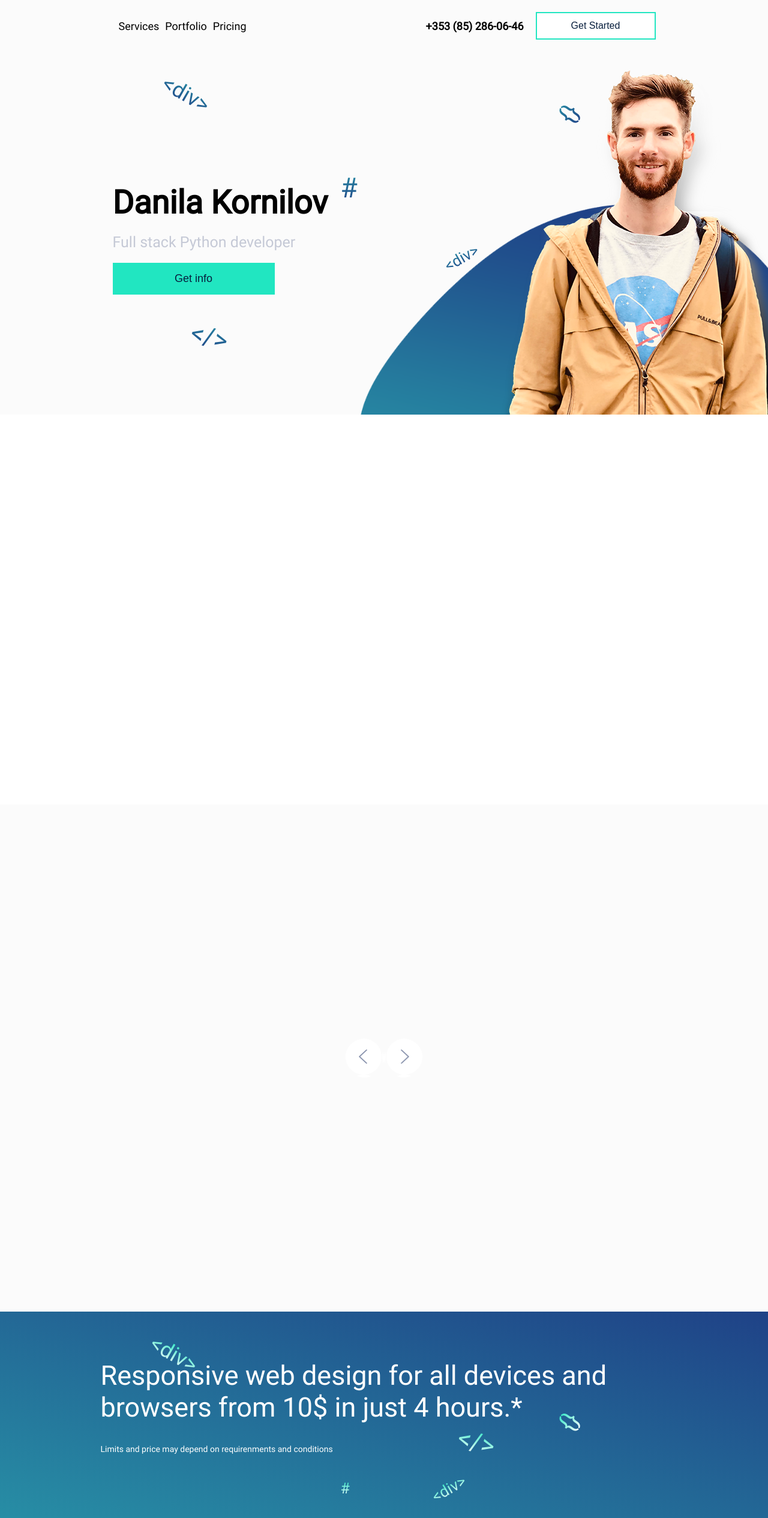
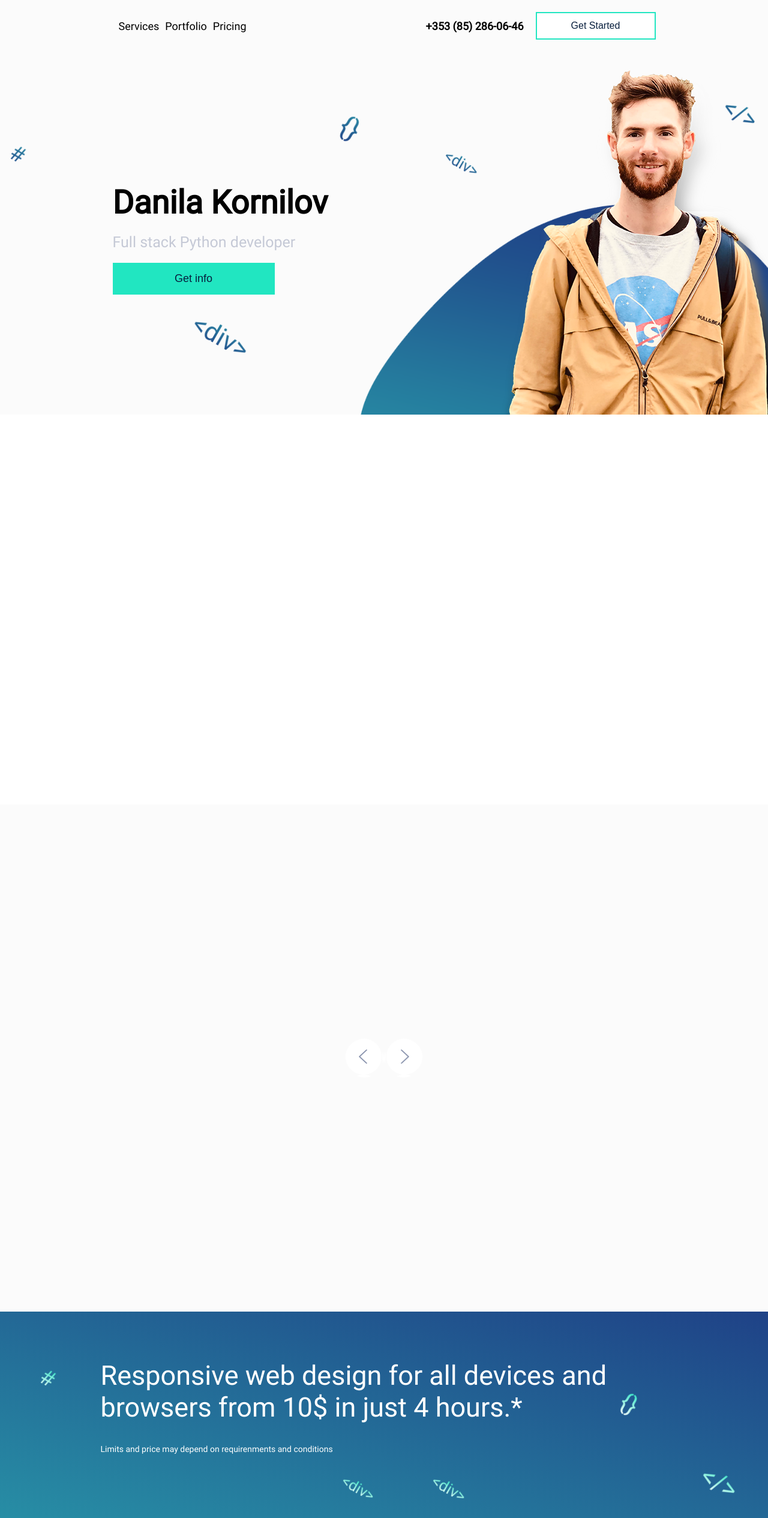
Before and after one commit to ckreandeal/diploma_web_coding, a plain HTML site: page index.html in a window 1280 px wide. Shown: the top 2530 px of the page at 60% size. Drawn offline with nearby package versions, Linux system fonts and the light colour scheme.

Commit message:
--upd elements css

```diff
--- a/css/elements.css
+++ b/css/elements.css
@@ -1,197 +1,123 @@
 @keyframes elementsScale {
-  0% {
-    transform: scale(0);
+  from {
+    transform: scale(0) ;
   }
-  100% {
-    transform: scale(1);
+  to {
+    transform: scale(1) rotate(30deg);
   }
 }
 
-
-.elements {
-
+.elements__item {
+  animation: elementsScale 2s ease-in-out 1;
+  animation-fill-mode: forwards;
+  background: -webkit-linear-gradient(#278ea5, #1f4287);
+  position: absolute;
 }
 
-
-.main-block .elements__div {
-  animation: 2s ease 0s 1 elementsScale;
-  font-size: 24px;
+.main-block .elements__item {
   background: -webkit-linear-gradient(#278ea5, #1f4287);
   -webkit-background-clip: text;
   -webkit-text-fill-color: transparent;
-  position: absolute;
+}
+
+.pricing .elements__item {
+  background: -webkit-linear-gradient(#21e6c1, #fff);
+  -webkit-background-clip: text;
+  -webkit-text-fill-color: transparent;
+}
+
+.main-block .elements__item--1 {
+  font-size: 24px;
   left: 50px;
   top: 80px;
-  -webkit-transform: rotate(30deg);
-     -moz-transform: rotate(30deg);
-      -ms-transform: rotate(30deg);
-       -o-transform: rotate(30deg);
-          transform: rotate(30deg);
 }
 
-.main-block .elements__div2 {
-  animation: 2s ease 0s 1 elementsScale;
+.main-block .elements__item--2 {
   font-size: 14px;
-  background: -webkit-linear-gradient(#278ea5, #1f4287);
-  -webkit-background-clip: text;
-  -webkit-text-fill-color: transparent;
-  position: absolute;
   right: 20px;
   top: 150px;
-  -webkit-transform: rotate(-30deg);
-     -moz-transform: rotate(-30deg);
-      -ms-transform: rotate(-30deg);
-       -o-transform: rotate(-30deg);
-          transform: rotate(-30deg);
 }
 
-.main-block .elements__slash {
-  animation: 2s ease 0s 1 elementsScale;
+.main-block .elements__item--3 {
   font-size: 22px;
-  background: -webkit-linear-gradient(#278ea5, #1f4287);
-  -webkit-background-clip: text;
-  -webkit-text-fill-color: transparent;
-  position: absolute;
   left: 30px;
-  top: 150px;
-  -webkit-transform: rotate(15deg);
-     -moz-transform: rotate(15deg);
-      -ms-transform: rotate(15deg);
-       -o-transform: rotate(15deg);
-          transform: rotate(15deg);
+  top: 200px;
 }
 
-.main-block .elements__braces {
-  animation: 2s ease 0s 1 elementsScale;
+.main-block .elements__item--4 {
   font-size: 18px;
-  background: -webkit-linear-gradient(#278ea5, #1f4287);
-  -webkit-background-clip: text;
-  -webkit-text-fill-color: transparent;
-  position: absolute;
   right: 150px;
   top: 60px;
-  -webkit-transform: rotate(-55deg);
-     -moz-transform: rotate(-55deg);
-      -ms-transform: rotate(-55deg);
-       -o-transform: rotate(-55deg);
-          transform: rotate(-55deg);
 }
-.main-block .elements__number {
-  animation: 2s ease 0s 1 elementsScale;
+
+.main-block .elements__item--5 {
   font-size: 23px;
-  background: -webkit-linear-gradient(#278ea5, #1f4287);
-  -webkit-background-clip: text;
-  -webkit-text-fill-color: transparent;
-  position: absolute;
-  left: 280px;
-  top: 110px;
+  left: 300px;
+  top: 60px;
 }
 
 .pricing .elements {
   display: none;
 }
 
-.pricing .elements__div {
-  animation: 2s ease 0s 1 elementsScale;
+.pricing .elements__item--1 {
   font-size: 36px;
-  background: -webkit-linear-gradient(#21e6c1, #fff);
-  -webkit-background-clip: text;
-  -webkit-text-fill-color: transparent;
-  position: absolute;
   left: 100px;
   top: 50px;
-  -webkit-transform: rotate(30deg);
-     -moz-transform: rotate(30deg);
-      -ms-transform: rotate(30deg);
-       -o-transform: rotate(30deg);
-          transform: rotate(30deg);
 }
 
-.pricing .elements__div2 {
-  animation: 2s ease 0s 1 elementsScale;
+.pricing .elements__item--2 {
   font-size: 26px;
-  background: -webkit-linear-gradient(#21e6c1, #fff);
-  -webkit-background-clip: text;
-  -webkit-text-fill-color: transparent;
-  position: absolute;
   left: 550px;
   top: 250px;
-  -webkit-transform: rotate(-30deg);
-     -moz-transform: rotate(-30deg);
-      -ms-transform: rotate(-30deg);
-       -o-transform: rotate(-30deg);
-          transform: rotate(-30deg);
 }
 
-.pricing .elements__slash {
-  animation: 2s ease 0s 1 elementsScale;
+.pricing .elements__item--3 {
   font-size: 43px;
-  background: -webkit-linear-gradient(#21e6c1, #fff);
-  -webkit-background-clip: text;
-  -webkit-text-fill-color: transparent;
-  position: absolute;
   left: 150px;
   top: 450px;
-  -webkit-transform: rotate(15deg);
-     -moz-transform: rotate(15deg);
-      -ms-transform: rotate(15deg);
-       -o-transform: rotate(15deg);
-          transform: rotate(15deg);
 }
 
-.pricing .elements__braces {
-  animation: 2s ease 0s 1 elementsScale;
+.pricing .elements__item--4 {
   font-size: 40px;
-  background: -webkit-linear-gradient(#21e6c1, #fff);
-  -webkit-background-clip: text;
-  -webkit-text-fill-color: transparent;
-  position: absolute;
   right: 150px;
   top: 80px;
-  -webkit-transform: rotate(-55deg);
-     -moz-transform: rotate(-55deg);
-      -ms-transform: rotate(-55deg);
-       -o-transform: rotate(-55deg);
-          transform: rotate(-55deg);
 }
-.pricing .elements__number {
-  animation: 2s ease 0s 1 elementsScale;
+
+.pricing .elements__item--5 {
   font-size: 46px;
-  background: -webkit-linear-gradient(#21e6c1, #fff);
-  -webkit-background-clip: text;
-  -webkit-text-fill-color: transparent;
   position: absolute;
   left: 400px;
   top: 200px;
 }
 
 @media (min-width: 768px) {
-  .main-block .elements__div {
+  .main-block .elements__item--1 {
     font-size: 36px;
-    left: 100px;
-    top: 50px;
+    left: -100px;
+    top: 250px;
   }
 
-  .main-block .elements__div2 {
+  .main-block .elements__item--2 {
     font-size: 26px;
-    left: 260px;
-    top: 240px;
+    left: 160px;
+    top: 200px;
   }
 
-  .main-block .elements__slash {
+  .main-block .elements__item--3 {
     font-size: 43px;
     left: 150px;
     top: 450px;
   }
 
-  .main-block .elements__braces {
+  .main-block .elements__item--4 {
     font-size: 40px;
     right: 250px;
     top: 80px;
   }
-  .main-block .elements__number {
+  .main-block .elements__item--5 {
     font-size: 46px;
-    left: 400px;
+    left: 800px;
     top: 200px;
   }
 
@@ -199,30 +125,30 @@
     display: block;
   }
 
-  .pricing .elements__div {
-    font-size: 20px;
+  .pricing .elements__item--1 {
+    font-size: 10px;
     left: 100px;
     top: 70px;
   }
 
-  .pricing .elements__div2 {
+  .pricing .elements__item--2 {
     font-size: 12px;
     left: 550px;
     top: 50px;
   }
 
-  .pricing .elements__slash {
+  .pricing .elements__item--3 {
     font-size: 22px;
-    left: 590px;
+    left: 690px;
     top: 50px;
   }
 
-  .pricing .elements__braces {
+  .pricing .elements__item--4 {
     font-size: 18px;
     right: 150px;
-    top: 80px;
+    top: 100px;
   }
-  .pricing .elements__number {
+  .pricing .elements__item--5 {
     font-size: 25px;
     left: 400px;
     top: 40px;
@@ -230,59 +156,59 @@
 }
 
 @media (min-width: 1025px) {
-  .main-block .elements__div {
+  .main-block .elements__item--1 {
     font-size: 36px;
-    left: 100px;
-    top: 50px;
+    left: -150px;
+    top: 150px;
   }
 
-  .main-block .elements__div2 {
+  .main-block .elements__item--2 {
     font-size: 26px;
     left: 550px;
     top: 250px;
   }
 
-  .main-block .elements__slash {
+  .main-block .elements__item--3 {
     font-size: 43px;
     left: 150px;
     top: 450px;
   }
 
-  .main-block .elements__braces {
+  .main-block .elements__item--4 {
     font-size: 40px;
-    right: 150px;
+    right: -150px;
     top: 80px;
   }
-  .main-block .elements__number {
+  .main-block .elements__item--5 {
     font-size: 46px;
     left: 400px;
-    top: 200px;
+    top: 100px;
   }
 
-  .pricing .elements__div {
+  .pricing .elements__item--1 {
     font-size: 36px;
-    left: 80px;
-    top: -30px;
+    left: -100px;
+    top: 10px;
   }
 
-  .pricing .elements__div2 {
+  .pricing .elements__item--2 {
     font-size: 26px;
     left: 550px;
     top: 200px;
   }
 
-  .pricing .elements__slash {
+  .pricing .elements__item--3 {
     font-size: 43px;
-    right: 0;
-    top: 150px;
+    left: 1000px;
+    top: 180px;
   }
 
-  .pricing .elements__braces {
+  .pricing .elements__item--4 {
     font-size: 40px;
-    right: 150px;
-    top: 80px;
+    right: 50px;
+    top: 50px;
   }
-  .pricing .elements__number {
+  .pricing .elements__item--5 {
     left: 400px;
     top: 200px;
   }
--- a/css/header_styles.css
+++ b/css/header_styles.css
@@ -10,7 +10,7 @@
   flex-wrap: wrap;
 }
 
-.menu-mobile-button {
+.header__toggle {
   outline: none;
   width: 35px;
   height: 35px;
@@ -42,7 +42,7 @@
   justify-content: space-between;
   list-style: none;
 }
-.menu-nav {
+.header__menu {
   display: none;
   position: relative;
   order: 1;
@@ -113,11 +113,11 @@
 }
 
 @media (min-width: 1024px)  {
-  .menu-mobile-button {
+  .header__toggle {
     display: none;
   }
 
-  .menu-nav{
+  .header__menu{
     display: block;
     order: -1;
     width: auto;
--- a/css/styles.css
+++ b/css/styles.css
@@ -86,6 +86,7 @@ p, h1 {
 
 .main-block{
   overflow-x: hidden;
+  overflow-y: hidden;
   background-color: #fff;
 }
 
@@ -188,6 +189,7 @@ p, h1 {
 
 
 .pricing {
+  overflow-x: hidden;
   display: flex;
   background: linear-gradient(to right top, #278ea5, #1f4287);
   color: white;
--- a/index.html
+++ b/index.html
@@ -12,8 +12,8 @@
 <body>
   <header class="header">
     <div class="container" id="header-container">
-      <button class="menu-mobile-button" href="#" area-label="open menu"></button>
-      <nav class="menu-nav">
+      <button class="header__toggle" href="#" area-label="open menu"></button>
+      <nav class="header__menu">
         <ul class="menu">
           <li class="menu__item"><a href="#">Services</a></li> <!--  .menu__item -->
           <li class="menu__item"><a href="#">Portfolio</a></li> <!--  .menu__item -->
@@ -27,12 +27,13 @@
   <main>
     <section class="main-block">
       <div class="container" id="top-card">
-        <div class="elements">
-          <span class="elements__number">#</span>
-          <span class="elements__div">&lt;div&gt;</span>
-          <span class="elements__slash">&lt;/&gt;</span>
-          <span class="elements__braces">{}</span>
-          <span class="elements__div2">&lt;div&gt;</span>
+        <div class="elements" aria-hidden=”true>
+          <span class="elements__item elements__item--1">#</span>
+          <span class="elements__item elements__item--2">&lt;div&gt;</span>
+          <span class="elements__item elements__item--3">&lt;div&gt;</span>
+          <span class="elements__item elements__item--4">&lt;/&gt;</span>
+          <span class="elements__item elements__item--5">{}</span>
+
         </div> <!--  .elements -->
         <div class="main-block__photo-container">
           <img src="img/main_photo.png" alt="Photo Danila Kornilov" class="photo-container__main-photo" />
@@ -52,11 +53,11 @@
     <section class="pricing" >
       <div class="container">
         <div class="elements">
-          <span class="elements__number">#</span>
-          <span class="elements__div">&lt;div&gt;</span>
-          <span class="elements__slash">&lt;/&gt;</span>
-          <span class="elements__braces">{}</span>
-          <span class="elements__div2">&lt;div&gt;</span>
+          <span class="elements__item elements__item--1">#</span>
+          <span class="elements__item elements__item--2">&lt;div&gt;</span>
+          <span class="elements__item elements__item--3">&lt;/&gt;</span>
+          <span class="elements__item elements__item--4">{}</span>
+          <span class="elements__item elements__item--5">&lt;div&gt;</span>
         </div> <!--  .elements -->
         <p class="pricing__main-text">Responsive web design for all devices and browsers from 10$ in just 4 hours.</p> <!--  .main_text -->
         <p class="pricing__comment">Limits and price may depend on requirenments and conditions</p> <!--  .comment -->
--- a/js/script.js
+++ b/js/script.js
@@ -3,11 +3,11 @@ $( document ).ready(function() {
 
 
 
- 	$('.menu-mobile-button').on('click', function(event){
+ 	$('.header__toggle').on('click', function(event){
     	event.preventDefault()
     	$('body, html').toggleClass('scroll-fixed')
-        $('.menu-nav').toggle()
-        $('.menu-mobile-button').toggleClass('button-active')
+        $('.header__menu').toggle()
+        $('.header__toggle').toggleClass('button-active')
 
 
     });
```
